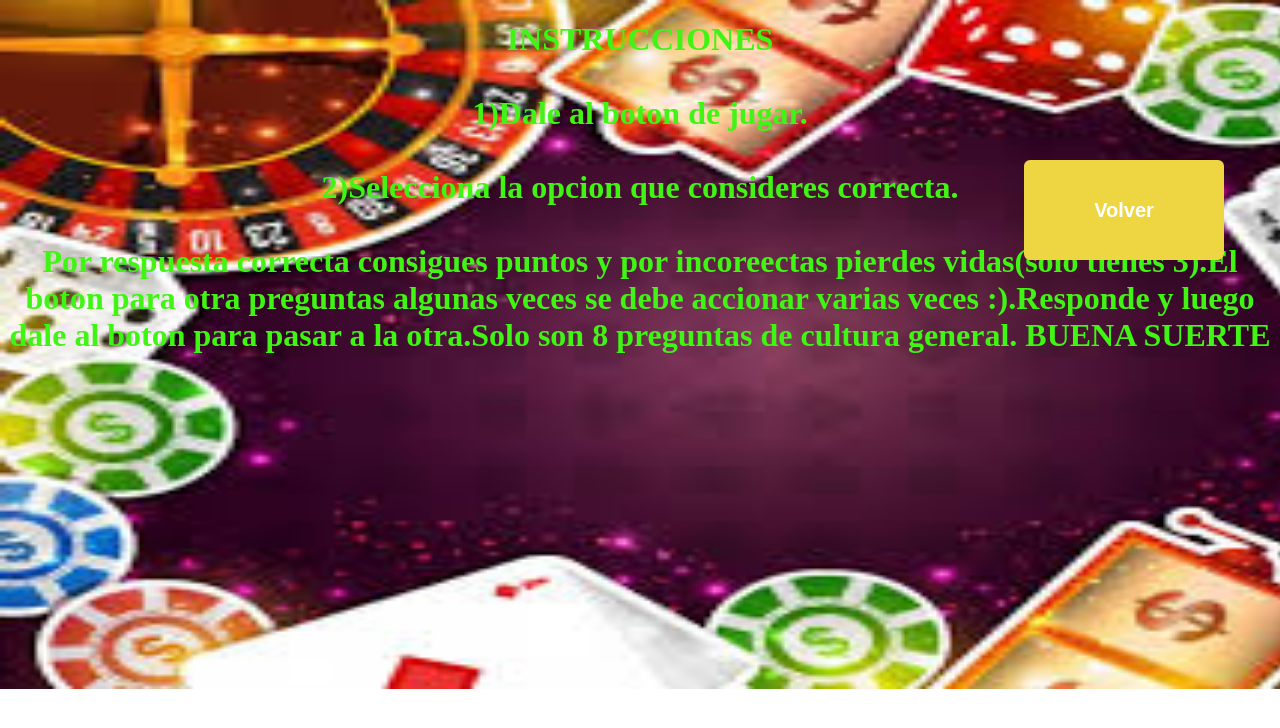
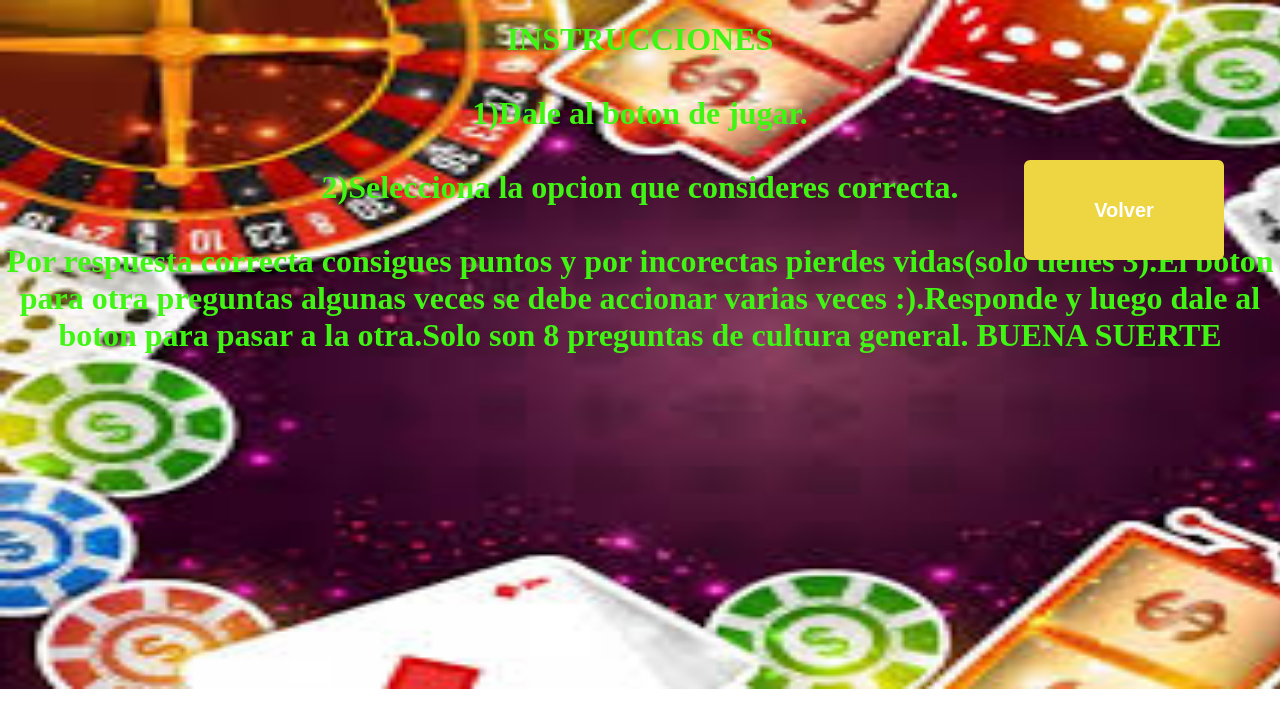
Before and after one commit to san8a/Trabajo-Final, a plain HTML site: page instu.html in a window 1280 px wide. Drawn offline with Linux system fonts and the light colour scheme.

Commit message:
Add files via upload

```diff
--- a/instu.html
+++ b/instu.html
@@ -7,7 +7,7 @@
 </head>
 <body>
 <div class="cua1">
-	<div class="cua"><center><h1>INSTRUCCIONES<br><br>1)Dale al boton de jugar.<br><br>2)Selecciona la opcion que consideres correcta.<br><br>Por respuesta correcta consigues puntos y por incoreectas pierdes vidas(solo tienes 3).El boton para otra preguntas algunas veces se debe accionar varias veces :).Responde y luego dale al boton para pasar a la otra.Solo son 8 preguntas de cultura general. BUENA SUERTE</h1></center></div>
+	<div class="cua"><center><h1>INSTRUCCIONES<br><br>1)Dale al boton de jugar.<br><br>2)Selecciona la opcion que consideres correcta.<br><br>Por respuesta correcta consigues puntos y por incorectas pierdes vidas(solo tienes 3).El boton para otra preguntas algunas veces se debe accionar varias veces :).Responde y luego dale al boton para pasar a la otra.Solo son 8 preguntas de cultura general. BUENA SUERTE</h1></center></div>
 
 </div>
 <a href="index.html"><button class="b">Volver</button></a>
```
